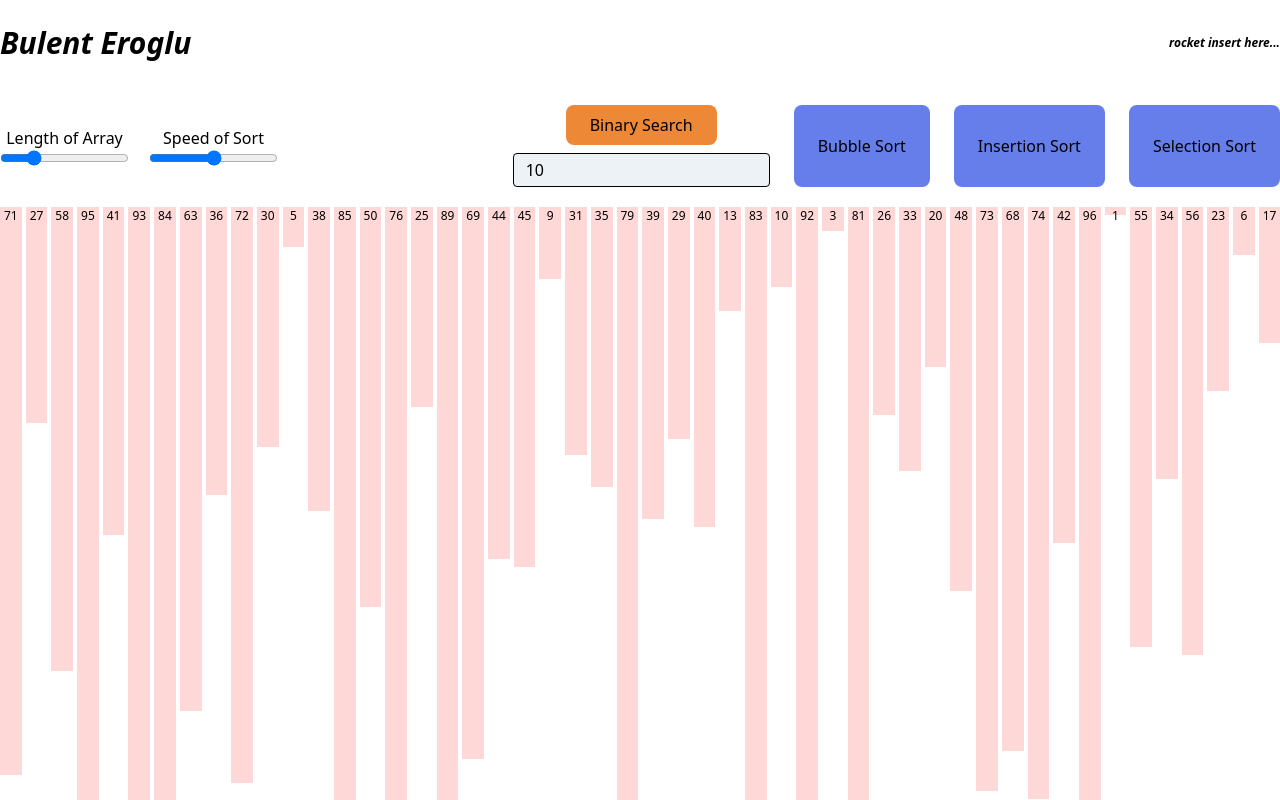
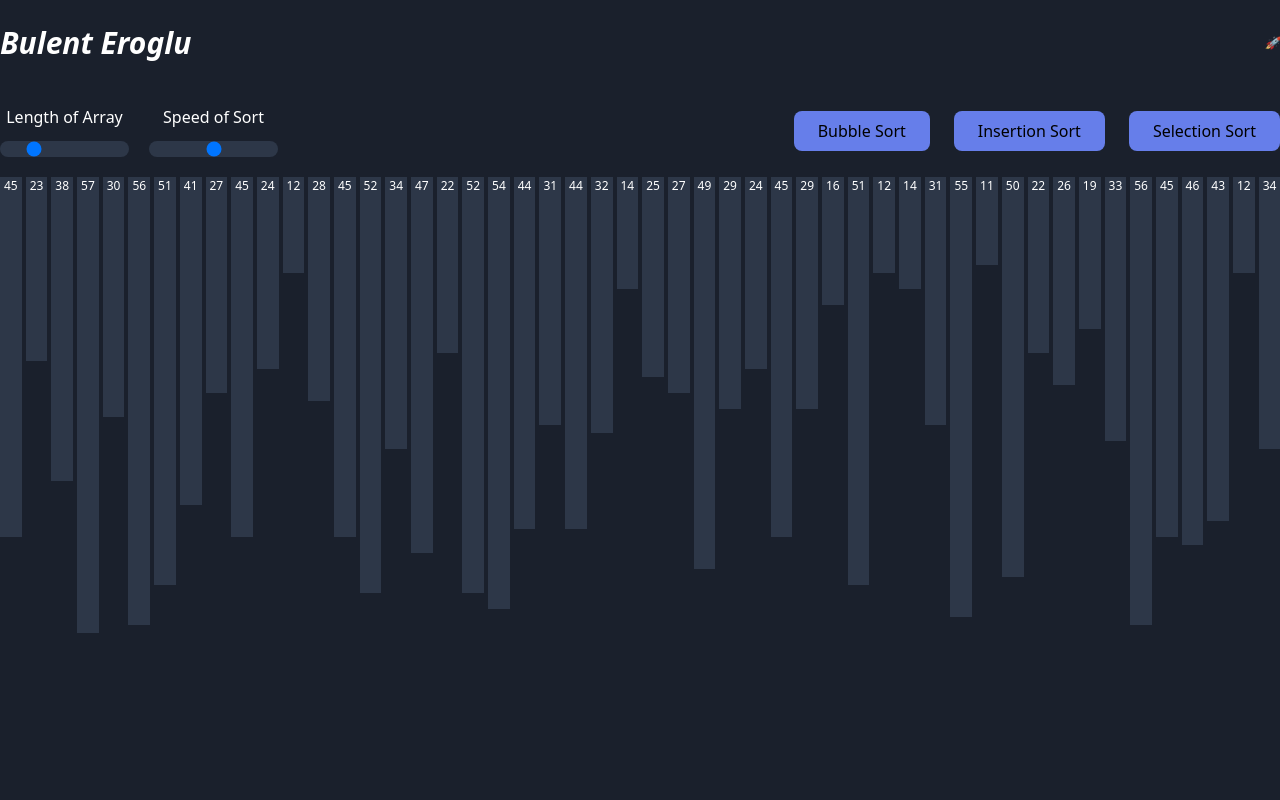
Before and after one commit to bulenteroglu/Sorting-Visualizer, a React (Vite) app in the folder packages/frontend/: page / in a window 1280 px wide. Shown: the top 800 px of the page. Built offline with nearby package versions, Linux system fonts and the light colour scheme.

Commit message:
got rid of binary search for now - changed ui style

```diff
--- a/packages/frontend/src/Header/Navbar.jsx
+++ b/packages/frontend/src/Header/Navbar.jsx
@@ -1,10 +1,10 @@
-import React from "react";
+import React from 'react';
 
 export default function Navbar() {
   return (
     <div className='flex justify-between items-center py-5'>
-      <div className='font-bold italic text-3xl'>Bulent Eroglu</div>
-      <div className='text-xs font-bold italic'>rocket insert here...</div>
+      <div className='font-bold italic text-3xl text-white'>Bulent Eroglu</div>
+      <div className='text-xs font-bold italic'>🚀</div>
     </div>
   );
 }
--- a/packages/frontend/src/Page/Page.jsx
+++ b/packages/frontend/src/Page/Page.jsx
@@ -10,11 +10,11 @@ function Array({ array, currentIdx, CurrentIdx1, pointerLeft, pointerRight }) {
           style={{ height: `${arr}%` }}
           key={i}
           className={clsx(
-            currentIdx === i ? 'bg-green-200' : 'bg-red-200',
+            currentIdx === i ? 'bg-indigo-600' : 'bg-gray-800',
             pointerLeft === i && 'bg-indigo-500',
             pointerRight === i && 'bg-indigo-500',
-            'text-xs flex justify-center w-16',
-            CurrentIdx1 === i ? 'bg-blue-200' : 'bg-red-200',
+            'text-xs text-white flex justify-center w-16',
+            CurrentIdx1 === i ? 'bg-red-600' : 'bg-gray-800',
             array.length > 45 && 'w-4'
           )}
         >
@@ -42,14 +42,21 @@ export default function Page() {
   }, []);
 
   function randomArray(length) {
+    // const ARRAY_LENGTH = length;
+
+    // let array = new Set();
+    // while (array.size !== ARRAY_LENGTH) {
+    //   array.add(Math.floor(Math.random() * 100) + 1);
+    // }
+
+    // setArray([...array]);
     const ARRAY_LENGTH = length;
-
-    let array = new Set();
-    while (array.size !== ARRAY_LENGTH) {
-      array.add(Math.floor(Math.random() * 100) + 1);
+    const tempArr = [];
+    for (let i = 0; i < ARRAY_LENGTH; i++) {
+      tempArr.push(Math.floor(Math.random() * 50) + 10);
     }
 
-    setArray([...array]);
+    setArray(tempArr);
   }
 
   function handleSlider(value) {
@@ -76,6 +83,9 @@ export default function Page() {
       }
       counter++;
     }
+    setCurrentIdx(null);
+    setCurrentIdx1(null);
+
     setArray([...array]);
     setSortActive(false);
   }
@@ -95,6 +105,9 @@ export default function Page() {
         j -= 1;
       }
     }
+    setCurrentIdx(null);
+    setCurrentIdx1(null);
+
     setArray([...array]);
     setSortActive(false);
   }
@@ -119,6 +132,8 @@ export default function Page() {
       array[startIdx] = temp;
       startIdx++;
     }
+    setCurrentIdx(null);
+    setCurrentIdx1(null);
     setArray([...array]);
     setSortActive(false);
   }
@@ -171,14 +186,17 @@ export default function Page() {
     setTarget(value);
   }
 
+  console.log(speed);
+
   return (
     <div>
       <div className='mt-5 flex items-center justify-between  rounded'>
-        <div className='flex items-center space-x-5'>
+        <div className='flex items-center space-x-5 text-white'>
           <div>
             <label className='flex flex-col items-center justify-center'>
               Length of Array
               <input
+                className='mt-3 rounded-lg overflow-hidden appearance-none bg-gray-800 h-3 focus:outline-none py-2 '
                 onChange={(e) => handleSlider(e.target.value)}
                 type='range'
                 min='20'
@@ -191,18 +209,19 @@ export default function Page() {
             <label className='flex flex-col items-center justify-center'>
               Speed of Sort
               <input
+                className='mt-3 rounded-lg overflow-hidden appearance-none bg-gray-800 h-3 focus:outline-none py-2 transform rotate-180'
                 onChange={(e) => setSpeed(e.target.value)}
                 type='range'
-                min='0'
-                max='100'
-                defaultValue='50'
+                min='1'
+                max='500'
+                defaultValue='250'
               />
             </label>
           </div>
         </div>
         <div>
           <ul className='flex space-x-6'>
-            <div className='space-y-2 flex flex-col items-center justify-center'>
+            {/* <div className='space-y-2 flex flex-col items-center justify-center'>
               <button
                 disabled={sortActive}
                 onClick={() => binarySearch()}
@@ -221,7 +240,7 @@ export default function Page() {
                 value={target}
                 onChange={(e) => handleChange(e.target.value)}
               />
-            </div>
+            </div> */}
             <button
               disabled={sortActive}
               onClick={() => bubbleSort(array)}
--- a/packages/frontend/src/index.html
+++ b/packages/frontend/src/index.html
@@ -1,11 +1,12 @@
-<html>
+<html lang="en">
     <head>
         <title>Bulent Eroglu</title>
         <script src="https://unpkg.com/regenerator-runtime@0.13.1/runtime.js"></script>
-
+        <meta charset="UTF-8">
+        <meta name="viewport" content="width=device-width, initial-scale=1.0">
 
     </head>
-    <body class="">
+    <body class="font-sans antialiased bg-gray-900">
         <div id='root'></div>
         <script src="./index.jsx"></script>
     </body>
```
Also changed, not shown: packages/frontend/src/App.jsx (+4 -4 lines).
